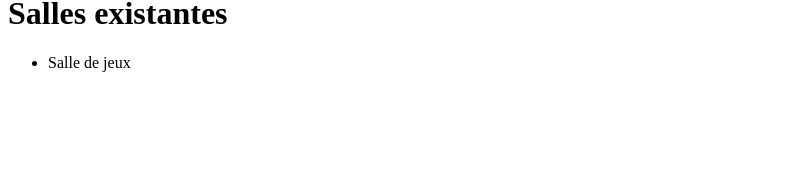
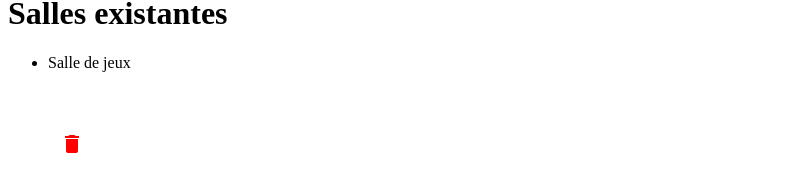
Before and after one commit to lil4s-fr/AssoRDJ-Angular, an Angular app: page /room in a window 1280 px wide. Shown: the part 830-1022 px from the top of the page, without its empty margins (0-790 px from the left). Built offline with nearby package versions, Linux system fonts and the light colour scheme; data requests are answered from the project's data file.

Commit message:
Ajout du bouton supprimer dans create-room et Suppression du bouton supprimé dans modifier-salle

```diff
--- a/src/app/formulaires/create-room/create-room.component.html
+++ b/src/app/formulaires/create-room/create-room.component.html
@@ -53,10 +53,15 @@
           <h3>La salle est supprimée !</h3>
         </div>
         <li *ngFor="let salle of salleList$ | async; let i=index" class="d-flex flex-wrap align-items-center justify-content-between">{{salle.nom}}
-          <div class="example-button-container">
+          <div class="example-button-container d-flex ">
             <form [formGroup]="formValues">
               <button routerLink="/modifiersalle" mat-icon-button (click)="onRedirectEditSalle(salle.id)" style="color: white; font-size: 20px;">
                 <mat-icon>edit</mat-icon>
+              </button>
+            </form>
+            <form [formGroup]="formValues" (ngSubmit)="onDeleteSalle(salle.id)">
+              <button mat-icon-button  style="color: red; font-size: 20px;">
+                <mat-icon>delete</mat-icon>
               </button>
             </form>
           </div>
--- a/src/app/formulaires/create-room/create-room.component.ts
+++ b/src/app/formulaires/create-room/create-room.component.ts
@@ -95,20 +95,20 @@ export class CreateRoomComponent  implements OnInit{
    * suppression d'une salle
    * @param id de la salle
    */
-  // onDeleteSalle(id: number) {
-  //   // je passe la variable submitted à true
-  //   this.deleteSubmitted = true;
+  onDeleteSalle(id: number) {
+    // je passe la variable submitted à true
+    this.deleteSubmitted = true;
 
-  //   this.salleService.deleteSalle(id).subscribe(
-  //     (response:any) => {
-  //       this.salleDeleted=true;
-  //     },
-  //     (error:any) => {
-  //       //throw erreur
-  //       console.log(error);
-  //     }
-  //   )
-  // }
+    this.salleService.deleteSalle(id).subscribe(
+      (response:any) => {
+        this.salleDeleted=true;
+      },
+      (error:any) => {
+        //throw erreur
+        console.log(error);
+      }
+    )
+  }
 
   //debug pour vérifier si les datas sont valides.
   alertFormValues(formGroup: FormGroup) {
--- a/src/app/pages/modifier-salle/modifier-salle.component.html
+++ b/src/app/pages/modifier-salle/modifier-salle.component.html
@@ -66,12 +66,6 @@
               </li>
             </ul>
           </div>
-          <div class="d-flex align-items-center justify-content-center">
-            <app-buttons [value]="'Supprimer cette salle'" class="button" (click)="onDeleteSalle()"></app-buttons>
-          </div>
-          <div *ngIf="salleDelete">
-            <p>La salle a bien été supprimée.</p>
-          </div>
         </div>
       </div>
     </div>
--- a/src/app/pages/modifier-salle/modifier-salle.component.ts
+++ b/src/app/pages/modifier-salle/modifier-salle.component.ts
@@ -90,22 +90,6 @@ export class ModifierSalleComponent implements OnInit{
     }
   }
 
-  onDeleteSalle(){
-    let id = this.salleid;
-    console.log(" deleteFormValue : " + this.deleteFormValues);
-
-    // si le formulaire est valide, je passe la variable formValidated à true ce qui me permettra de signaler
-    // à l'utilisateur que le formulaire a bien été validé via un message
-    this.salleService.deleteSalle(id).subscribe(
-      (Response:any) => {
-        this.salleDelete=true;
-      },
-      (error:any) => {
-        console.log(error);
-      }
-    )
-  }
-
   async getSalleData(){
     let returner: Salle|undefined;
     try{
```
